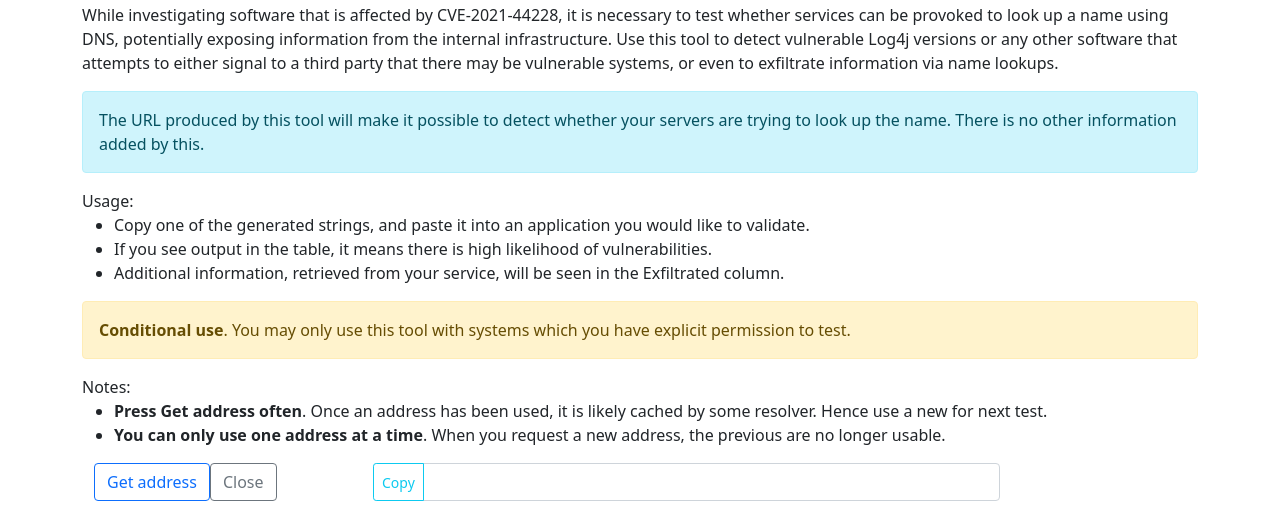
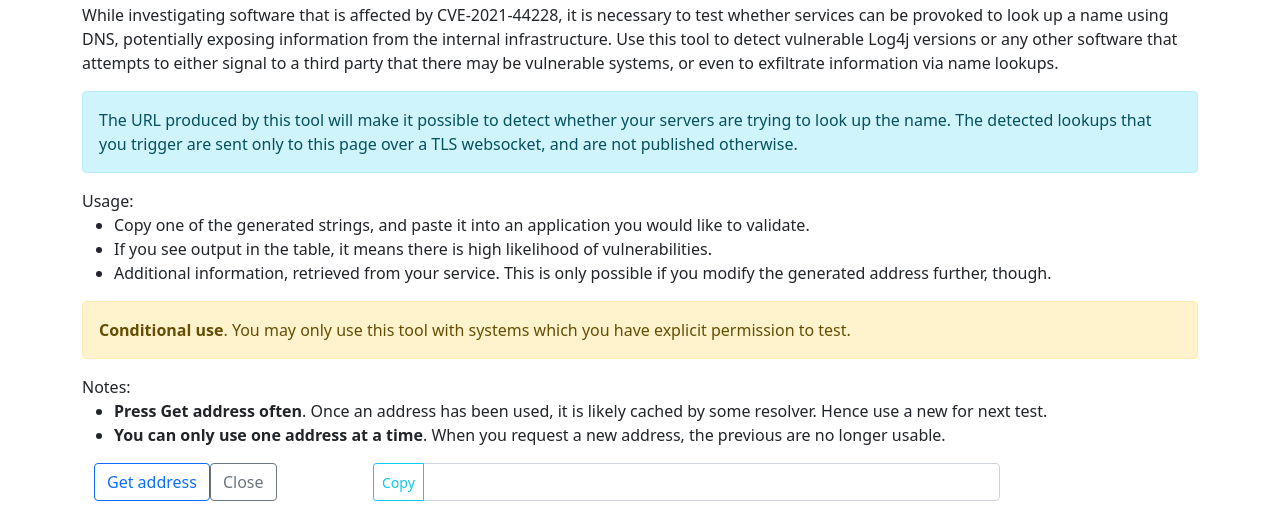
Before and after one commit to rschoultz/dnsquerylog, a plain HTML site: page content/index.html in a window 1280 px wide. Shown: the part 53-567 px from the top of the page. Drawn offline with nearby package versions, Linux system fonts and the light colour scheme.

Commit message:
Improved information on web page.

```diff
--- a/content/index.html
+++ b/content/index.html
@@ -30,8 +30,7 @@
 
     <div class="alert alert-info" role="alert">
         The URL produced by this tool will make it possible to detect whether your servers are trying to look up the
-        name.
-        There is no other information added by this.
+        name. The detected lookups that you trigger are sent only to this page over a TLS websocket, and are not published otherwise.
     </div>
 
     <div>
@@ -39,7 +38,7 @@
         <ul>
             <li>Copy one of the generated strings, and paste it into an application you would like to validate.</li>
             <li>If you see output in the table, it means there is high likelihood of vulnerabilities.</li>
-            <li>Additional information, retrieved from your service, will be seen in the Exfiltrated column.</li>
+            <li>Additional information, retrieved from your service. This is only possible if you modify the generated address further, though.</li>
         </ul>
     </div>
     <div class="alert alert-warning" role="alert">
```
